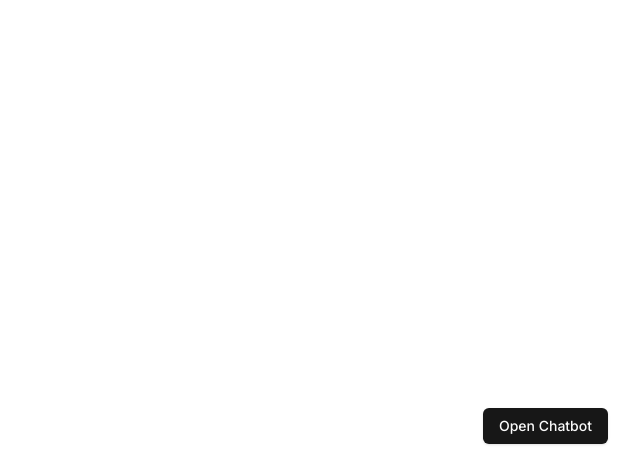
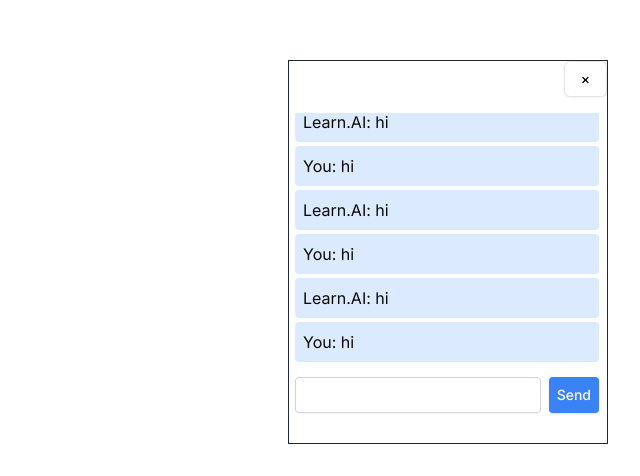
Before and after one commit to Pushan2005/tenacity-chatbot, a Next.js app: page / in a window 1280 px wide. Shown: the part 324-800 px from the top of the page, without its empty margins (640-1280 px from the left). Built offline with nearby package versions, Linux system fonts and the light colour scheme.

Commit message:
added chatbox UI

```diff
--- a/package.json
+++ b/package.json
@@ -9,6 +9,7 @@
     "lint": "next lint"
   },
   "dependencies": {
+    "@google/generative-ai": "^0.16.0",
     "@radix-ui/react-dialog": "^1.1.1",
     "@radix-ui/react-icons": "^1.3.0",
     "@radix-ui/react-scroll-area": "^1.1.0",
--- a/src/app/chatbot-box.tsx
+++ b/src/app/chatbot-box.tsx
@@ -1,26 +1,84 @@
 "use client";
 
 import { Button } from "@/components/ui/button";
-import { ScrollArea } from "@/components/ui/scroll-area";
-import { useState } from "react";
+import { Input } from "@/components/ui/input";
+
+import { useEffect, useState } from "react";
 
 export default function ChatbotBox() {
-    const [Open, setOpen] = useState(false);
+    // const [Open, setOpen] = useState(false);
+    const [Open, setOpen] = useState(true);
+    const [messages, setMessages] = useState<string[]>(Array(20).fill("hi"));
+    const [input, setInput] = useState("");
+
+    const handleSend = () => {
+        if (input.trim()) {
+            setMessages([...messages, input]);
+            setInput("");
+        }
+    };
+
+    const scrollToBottom = () => {
+        const scrollArea = document.getElementById("scroll-area");
+        if (scrollArea) {
+            scrollArea.scrollTop = scrollArea.scrollHeight;
+        }
+    };
+
+    useEffect(() => {
+        scrollToBottom();
+    }, [messages]);
 
     return (
-        <>
+        <div className="">
             {!Open ? (
                 <div className="m-8">
                     <Button onClick={() => setOpen(true)}>Open Chatbot</Button>
                 </div>
             ) : (
-                <div className="m-8 w-80 h-100 border-2">
-                    <Button onClick={() => setOpen(false)}>×</Button>
-                    <div className="mt-4">
-                        <ScrollArea className="h-full w-full">Text</ScrollArea>
+                <div className="m-8 border-gray-800 border w-80 flex flex-col items-end h-96">
+                    <div className="flex">
+                        {/* <p className="">Chatbot</p> */}
+                        <Button
+                            variant={"outline"}
+                            onClick={() => setOpen(false)}
+                        >
+                            ×
+                        </Button>
+                    </div>
+                    <div className="mt-4 flex flex-col justify-center">
+                        <div
+                            id="scroll-area"
+                            className="h-64 overflow-y-auto p-2 w-80"
+                        >
+                            {messages.map((message, index) => (
+                                <p
+                                    key={index}
+                                    className="p-2 bg-blue-100 rounded mt-1"
+                                >
+                                    {(index % 2 === 0
+                                        ? "Learn.AI: "
+                                        : "You: ") + message}
+                                </p>
+                            ))}
+                        </div>
+                        <div className="flex p-2">
+                            <Input
+                                type="text"
+                                value={input}
+                                onChange={(e) => setInput(e.target.value)}
+                                className="flex-grow p-2 border border-gray-300 rounded mr-2"
+                            />
+                            <Button
+                                onClick={handleSend}
+                                className="p-2 bg-blue-500 text-white rounded"
+                            >
+                                Send
+                            </Button>
+                        </div>
                     </div>
                 </div>
             )}
-        </>
+        </div>
     );
 }
--- /dev/null
+++ b/src/components/ui/input.tsx
@@ -0,0 +1,25 @@
+import * as React from "react"
+
+import { cn } from "@/lib/utils"
+
+export interface InputProps
+  extends React.InputHTMLAttributes<HTMLInputElement> {}
+
+const Input = React.forwardRef<HTMLInputElement, InputProps>(
+  ({ className, type, ...props }, ref) => {
+    return (
+      <input
+        type={type}
+        className={cn(
+          "flex h-9 w-full rounded-md border border-input bg-transparent px-3 py-1 text-sm shadow-sm transition-colors file:border-0 file:bg-transparent file:text-sm file:font-medium placeholder:text-muted-foreground focus-visible:outline-none focus-visible:ring-1 focus-visible:ring-ring disabled:cursor-not-allowed disabled:opacity-50",
+          className
+        )}
+        ref={ref}
+        {...props}
+      />
+    )
+  }
+)
+Input.displayName = "Input"
+
+export { Input }
--- a/src/components/ui/scroll-area.tsx
+++ /dev/null
@@ -1,48 +0,0 @@
-"use client"
-
-import * as React from "react"
-import * as ScrollAreaPrimitive from "@radix-ui/react-scroll-area"
-
-import { cn } from "@/lib/utils"
-
-const ScrollArea = React.forwardRef<
-  React.ElementRef<typeof ScrollAreaPrimitive.Root>,
-  React.ComponentPropsWithoutRef<typeof ScrollAreaPrimitive.Root>
->(({ className, children, ...props }, ref) => (
-  <ScrollAreaPrimitive.Root
-    ref={ref}
-    className={cn("relative overflow-hidden", className)}
-    {...props}
-  >
-    <ScrollAreaPrimitive.Viewport className="h-full w-full rounded-[inherit]">
-      {children}
-    </ScrollAreaPrimitive.Viewport>
-    <ScrollBar />
-    <ScrollAreaPrimitive.Corner />
-  </ScrollAreaPrimitive.Root>
-))
-ScrollArea.displayName = ScrollAreaPrimitive.Root.displayName
-
-const ScrollBar = React.forwardRef<
-  React.ElementRef<typeof ScrollAreaPrimitive.ScrollAreaScrollbar>,
-  React.ComponentPropsWithoutRef<typeof ScrollAreaPrimitive.ScrollAreaScrollbar>
->(({ className, orientation = "vertical", ...props }, ref) => (
-  <ScrollAreaPrimitive.ScrollAreaScrollbar
-    ref={ref}
-    orientation={orientation}
-    className={cn(
-      "flex touch-none select-none transition-colors",
-      orientation === "vertical" &&
-        "h-full w-2.5 border-l border-l-transparent p-[1px]",
-      orientation === "horizontal" &&
-        "h-2.5 flex-col border-t border-t-transparent p-[1px]",
-      className
-    )}
-    {...props}
-  >
-    <ScrollAreaPrimitive.ScrollAreaThumb className="relative flex-1 rounded-full bg-border" />
-  </ScrollAreaPrimitive.ScrollAreaScrollbar>
-))
-ScrollBar.displayName = ScrollAreaPrimitive.ScrollAreaScrollbar.displayName
-
-export { ScrollArea, ScrollBar }
```
Also changed, not shown: src/app/actions.ts (added), 1 other file (tests, documents, lock files or other folders).
